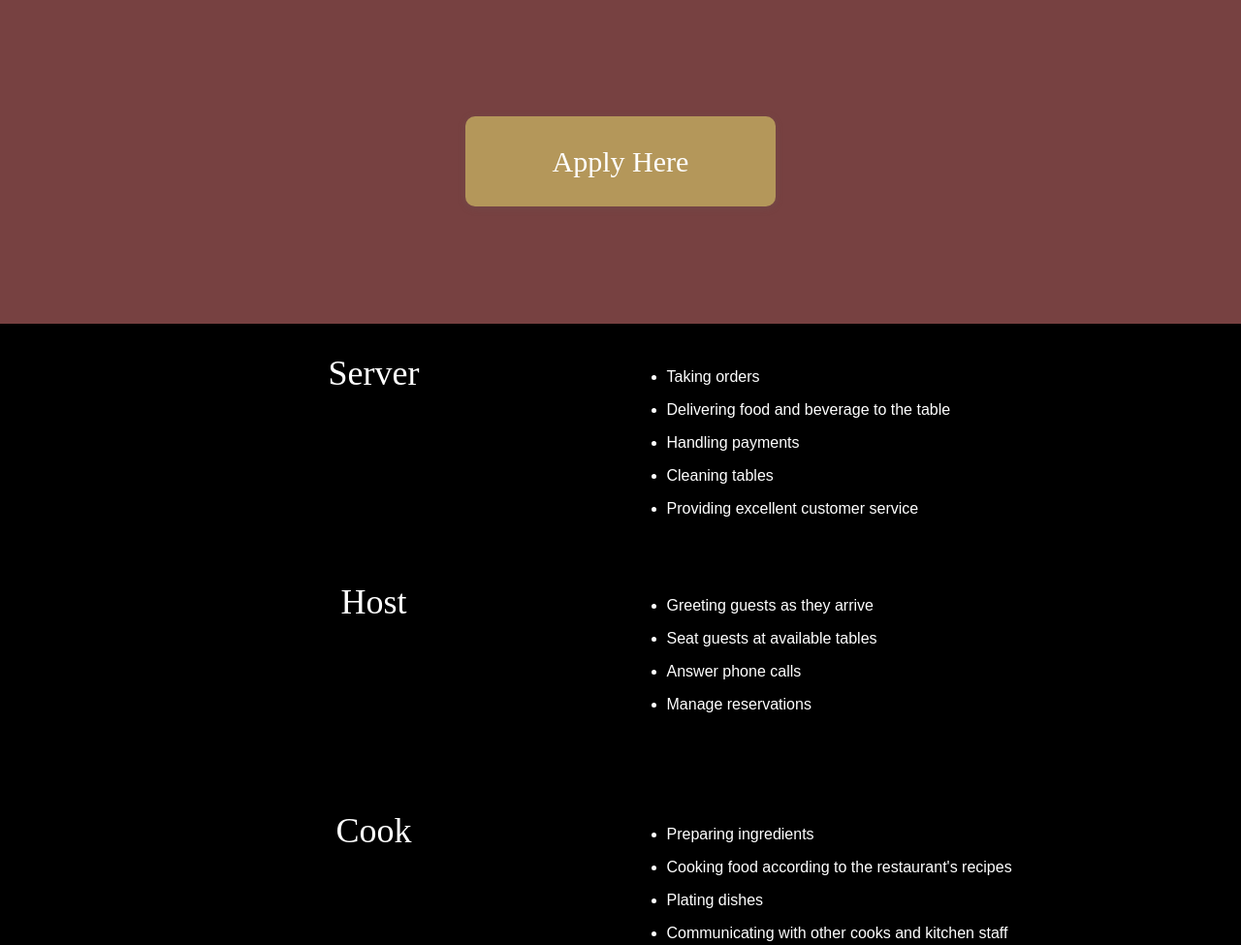
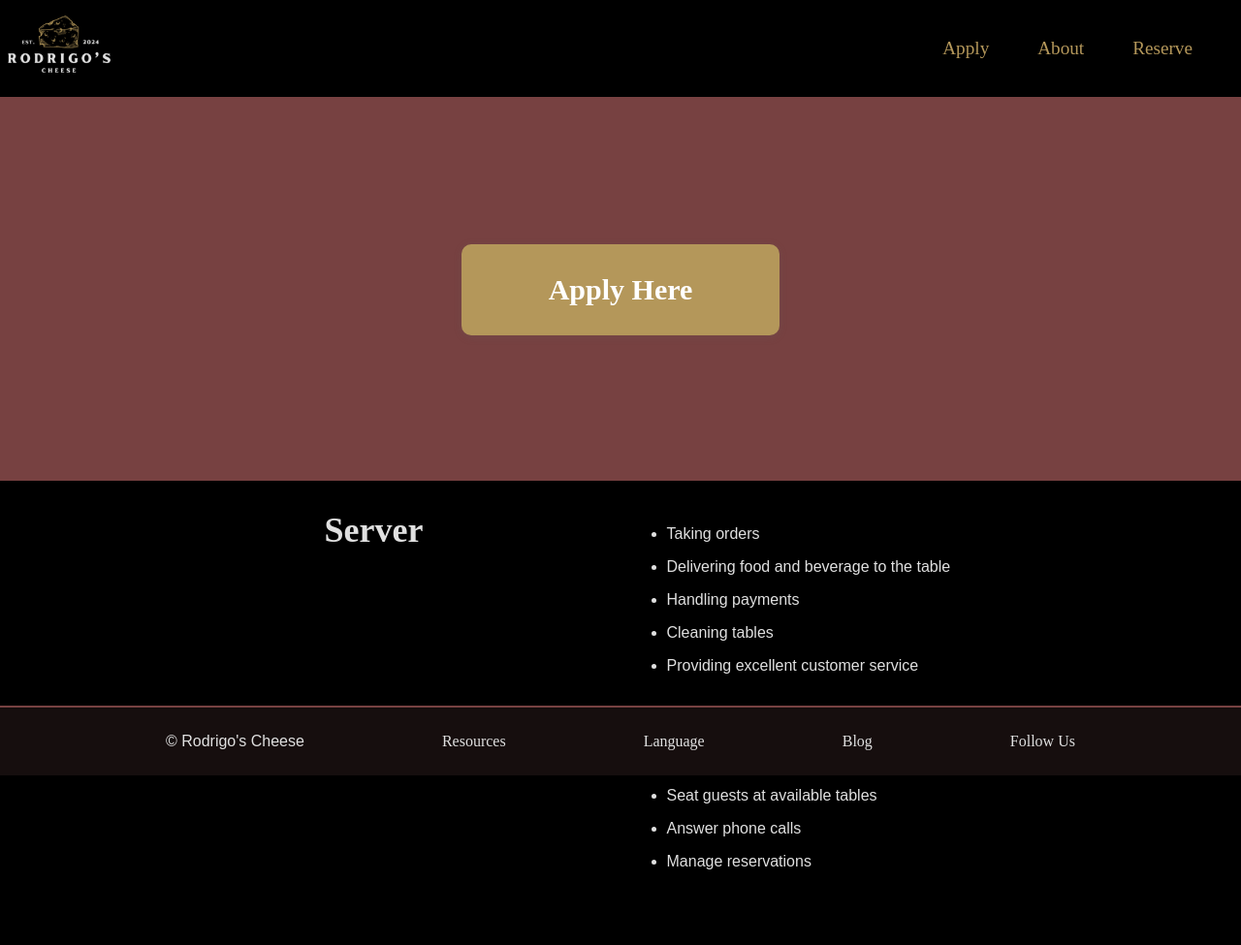
Before and after one commit to r-roque/web-project, a plain HTML site: page positions.html in a window 1280 px wide. Shown: the top 975 px of the page at 97% size. Drawn offline with Linux system fonts and the light colour scheme; a web font is replaced by a local one.

Commit message:
Enoch's Update 3

```diff
--- a/css/form.css
+++ b/css/form.css
@@ -1,3 +1,46 @@
+head, body {
+    background-color: #000000;
+    color: #E0E0E0;
+}
+
+h1, h2, a {
+    font-family: "Inika", serif;
+    font-weight: 700;
+    font-style: normal;
+}
+
+p {
+    font-family: "Inder", sans-serif;
+    font-weight: 400;
+    font-style: normal;
+}
+
+header{
+    display: flex;
+    flex-direction: row;
+    border-bottom: 2px solid #774141;
+    justify-content: space-between;
+}
+
+#nav{
+    display: flex;
+    flex-direction: row;
+    align-items: center;
+}
+
+#nav a{
+    color: #B4975A;
+    text-decoration: none;
+    margin-right: 50px;
+    font-weight: 200;
+    font-size: larger;
+}
+
+#nav a:hover{
+    color: #E0E0E0;
+    cursor: pointer;
+}
+
 main {
     display: flex;
     flex-direction: column;
@@ -6,6 +49,7 @@ main {
 h2 {
     display: flex;
     justify-content: center;
+    color: black;
 }
 
 form {
@@ -42,21 +86,59 @@ input:hover, input:focus {
     outline: 1px solid #774141;
 }
 
-a {
+.submit-button {
     display: flex;
     justify-content: center;
     width: 25%;
     padding: 1em 3em;
     background-color: #B4975A;
-    color: white;
     box-shadow: rgba(99, 99, 99, 0.2) 0px 2px 8px 0px;
     border: none;
     border-radius: 5px;
+}
+
+.submit-button a {
+    color: white;
     text-decoration: none;
 }
 
-a:hover {
+.submit-button:hover {
     background-color: #e5d486;
+}
+
+footer {
+    border-top: 2px solid #774141;
+    position: fixed;
+    background-color: #160E0E;
+    bottom: 0px;
+    left: 0px;
+    right: 0px;
+
+    display: flex;
+    flex-direction: row;
+
+    padding-top: 10px;
+    padding-bottom: 10px;
+
+    padding-left: 100px;
+    padding-right: 100px;
+
+    justify-content: space-around;
+
+    align-items: center;
+
+}
+
+footer a{
+    color: #E0E0E0;
+    text-decoration: none;
+    font-weight: 400;
+
+}
+
+footer a:hover{
+    cursor: pointer;
+    color: #B4975A;
 }
 
 @media screen and (min-width: 768px) {
@@ -66,4 +148,26 @@ a:hover {
         padding-left: 50px;
         padding-right: 50px;
     }
+
+    footer {
+        border-top: 2px solid #774141;
+        position: fixed;
+        background-color: #160E0E;
+        bottom: 0px;
+        left: 0px;
+        right: 0px;
+
+        display: flex;
+        flex-direction: row;
+
+        padding-top: 20px;
+        padding-bottom: 20px;
+
+        padding-left: 100px;
+        padding-right: 100px;
+
+        justify-content: space-around;
+
+        align-items: center;
+    }
 }
--- a/css/positions.css
+++ b/css/positions.css
@@ -1,6 +1,12 @@
+head, body {
+    background-color: #000000;
+    color: #E0E0E0;
+    margin: 0 auto;
+}
+
 h1, h2, a {
     font-family: "Inika", serif;
-    font-weight: 400;
+    font-weight: 700;
     font-style: normal;
 }
 
@@ -10,16 +16,35 @@ p {
     font-style: normal;
 }
 
-head, body {
-    margin: 0;
-    background-color: black;
-    color: white;
+header{
+    display: flex;
+    flex-direction: row;
+    border-bottom: 2px solid #774141;
+    justify-content: space-between;
+}
+
+#nav{
+    display: flex;
+    flex-direction: row;
+    align-items: center;
+}
+
+#nav a{
+    color: #B4975A;
+    text-decoration: none;
+    margin-right: 50px;
+    font-weight: 200;
+    font-size: larger;
+}
+
+#nav a:hover{
+    color: #E0E0E0;
+    cursor: pointer;
 }
 
 .image {
-    display: flex;
     background-color: #774141;
-    min-width: 100%;
+    width: 100%;
 }
 
     .bkg-img {
@@ -32,18 +57,21 @@ head, body {
         padding-bottom: 150px;
     }
 
-    a {
+    .form-button {
         padding: 1em 3em;
         background-color: #B4975A;
-        color: white;
         box-shadow: rgba(99, 99, 99, 0.2) 0px 2px 8px 0px;
         border: none;
         border-radius: 10px;
         font-size: 30px;
+    }
+
+    .form-button a {
+        color: white;
         text-decoration: none;
     }
 
-    a:hover {
+    .form-button:hover {
         background-color: #e5d486;
     }
 
@@ -86,6 +114,41 @@ head, body {
         grid-row: 6/7;
         margin: 30px 0 5px 0;
     }
+
+footer {
+    border-top: 2px solid #774141;
+    position: fixed;
+    background-color: #160E0E;
+    bottom: 0px;
+    left: 0px;
+    right: 0px;
+
+    display: flex;
+    flex-direction: row;
+
+    padding-top: 5px;
+    padding-bottom: 5px;
+
+    padding-left: 100px;
+    padding-right: 100px;
+
+    justify-content: space-around;
+
+    align-items: center;
+
+}
+
+footer a{
+    color: #E0E0E0;
+    text-decoration: none;
+    font-weight: 400;
+
+}
+
+footer a:hover{
+    cursor: pointer;
+    color: #B4975A;
+}
 
 @media screen and (min-width: 768px) {
     .positions {
@@ -130,4 +193,26 @@ head, body {
             grid-column: 3/4;
             grid-row: 3/4;
         }
+
+    footer {
+        border-top: 2px solid #774141;
+        position: fixed;
+        background-color: #160E0E;
+        bottom: 0px;
+        left: 0px;
+        right: 0px;
+
+        display: flex;
+        flex-direction: row;
+
+        padding-top: 10px;
+        padding-bottom: 10px;
+
+        padding-left: 100px;
+        padding-right: 100px;
+
+        justify-content: space-around;
+
+        align-items: center;
+    }
 }
--- a/form.html
+++ b/form.html
@@ -4,9 +4,12 @@
 <head>
     <meta charset="UTF-8">
     <meta name="viewport" content="width=device-width, initial-scale=1.0">
+    <meta http-equiv="X-UA-Compatible" content="ie=edge">
     <title>Application</title>
+
     <link rel="stylesheet" href="./css/style.css">
     <link rel="stylesheet" href="css/form.css">
+    <link rel="icon" href="./favicon.ico" type="image/x-icon">
 
     <link rel="preconnect" href="https://fonts.googleapis.com">
     <link rel="preconnect" href="https://fonts.gstatic.com" crossorigin>
@@ -17,6 +20,15 @@
 </head>
 
 <body>
+    <header>
+        <img src="img/logo.png" alt="logo" height="100px">
+        <div id="nav">
+            <a href="positions.html">Apply</a>
+            <a href="about.html">About</a>
+            <a href="contact.html">Reserve</a>
+        </div>
+    </header>
+
     <main>
         <div class="form-box">
             <div class="form-area">
@@ -46,12 +58,23 @@
                             <input type="text" id="linkedin" placeholder="linkedin.com/in/username">
                         </p>
                     </div>
-
-                    <a href="index.html">Submit</a>
+                    <div class="submit-button">
+                        <a href="index.html">Submit</a>
+                    </div>
                 </form>
             </div>
         </div>
     </main>
+
+    <script src="index.js"></script>
+
+    <footer>
+        <p>&copy; Rodrigo's Cheese</p>
+        <a href="#">Resources</a>
+        <a href="#">Language</a>
+        <a href="#">Blog</a>
+        <a href="#">Follow Us</a>
+    </footer>
 </body>
 
 </html>
--- a/positions.html
+++ b/positions.html
@@ -4,9 +4,11 @@
 <head>
     <meta charset="UTF-8">
     <meta name="viewport" content="width=device-width, initial-scale=1.0">
+    <meta http-equiv="X-UA-Compatible" content="ie=edge">
     <title>Job Positions</title>
 
     <link rel="stylesheet" href="css/positions.css">
+    <link rel="icon" href="./favicon.ico" type="image/x-icon">
 
     <link rel="preconnect" href="https://fonts.googleapis.com">
     <link rel="preconnect" href="https://fonts.gstatic.com" crossorigin>
@@ -17,7 +19,17 @@
 </head>
 
 <body>
-    <div class="iamge">
+    <header>
+        <img src="img/logo.png" alt="logo" height="100px">
+        <div id="nav">
+            <a href="positions.html">Apply</a>
+            <a href="about.html">About</a>
+            <a href="contact.html">Reserve</a>
+        </div>
+    </header>
+
+    <main>
+        <div class="image">
             <div class="bkg-img">
                 <div class="form-button">
                     <a href="forms.html">Apply Here</a>
@@ -55,6 +67,17 @@
                 </ul>
             </div>
         </div>
+    </main>
+
+    <script src="index.js"></script>
+
+    <footer>
+        <p>&copy; Rodrigo's Cheese</p>
+        <a href="#">Resources</a>
+        <a href="#">Language</a>
+        <a href="#">Blog</a>
+        <a href="#">Follow Us</a>
+    </footer>
 </body>
 
 </html>
```
Lines whose indentation alone changed are shown as unchanged.
